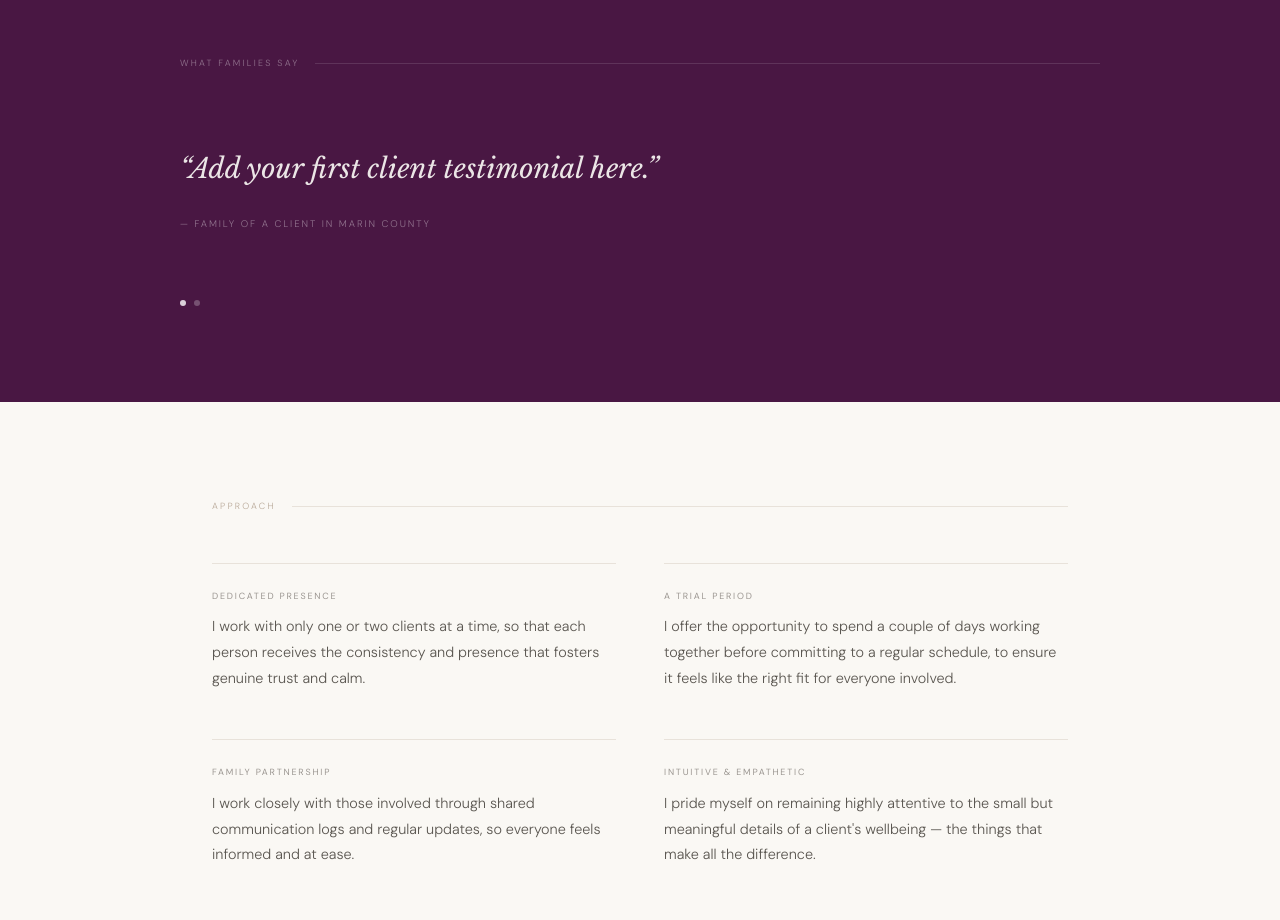
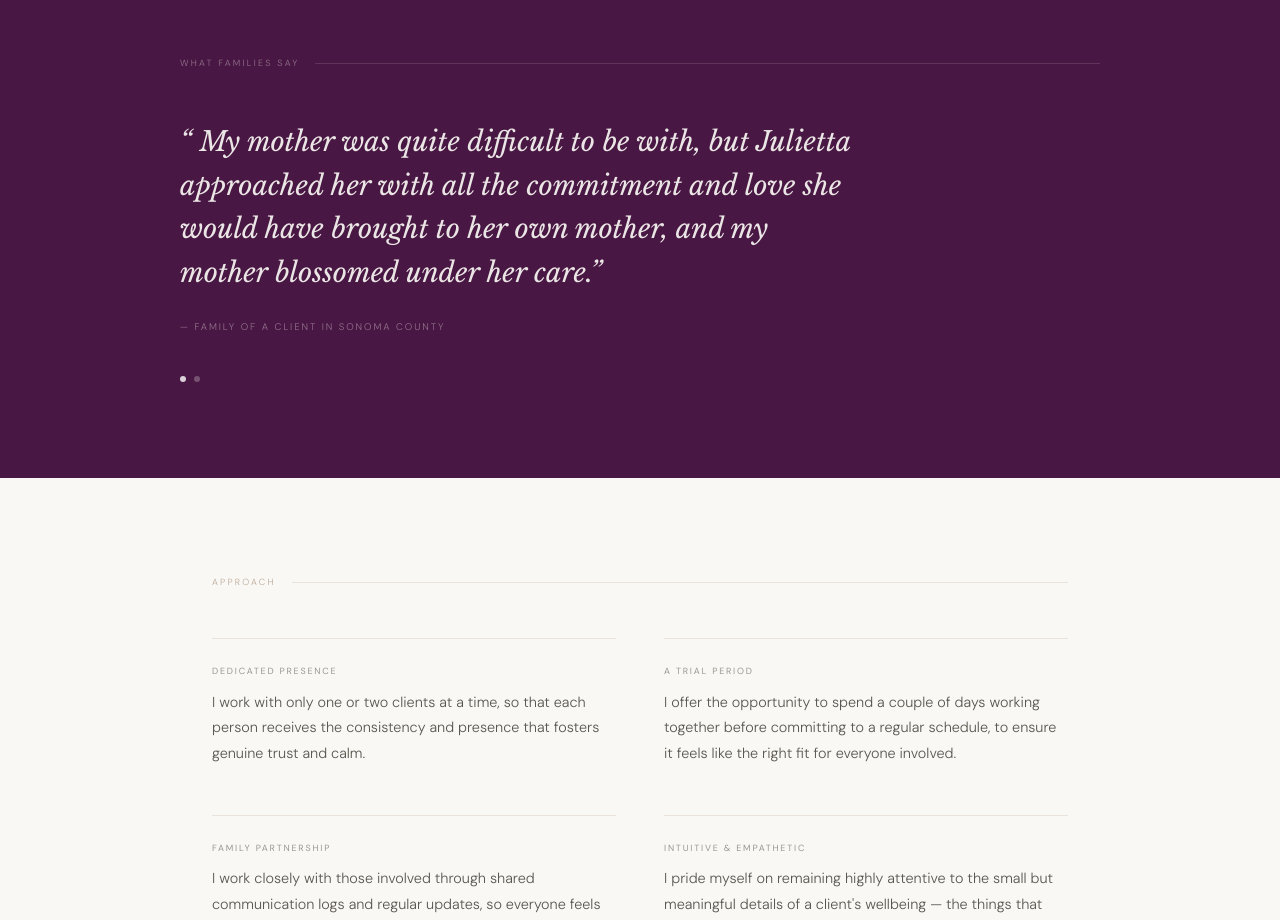
Before and after one commit to avingham97/julietta-care, a plain HTML site: page index.html in a window 1280 px wide. Shown: the part 2340-3260 px from the top of the page. Drawn offline with nearby package versions, Linux system fonts and the light colour scheme.

Commit message:
Update index.html
updated quotes

```diff
--- a/index.html
+++ b/index.html
@@ -692,12 +692,12 @@
 // Each entry needs a "quote" and an "attribution".
 const testimonials = [
   {
-    quote: "Add your first client testimonial here.",
-    attribution: "Family of a client in Marin County"
+    quote: " My mother was quite difficult to be with, but Julietta approached her with all the commitment and love she would have brought to her own mother, and my mother blossomed under her care.",
+    attribution: "Family of a client in Sonoma County"
   },
   {
-    quote: "Add a second testimonial here.",
-    attribution: "Family of a client in Sonoma County"
+    quote: "(Julietta) will enthusiastically show up, own the process and get the job done, all while bringing beauty to everything she touches.",
+    attribution: "Family of a client in Napa County"
   }
 ];
 // ────────────────────────────────────────────────────────────────
```
